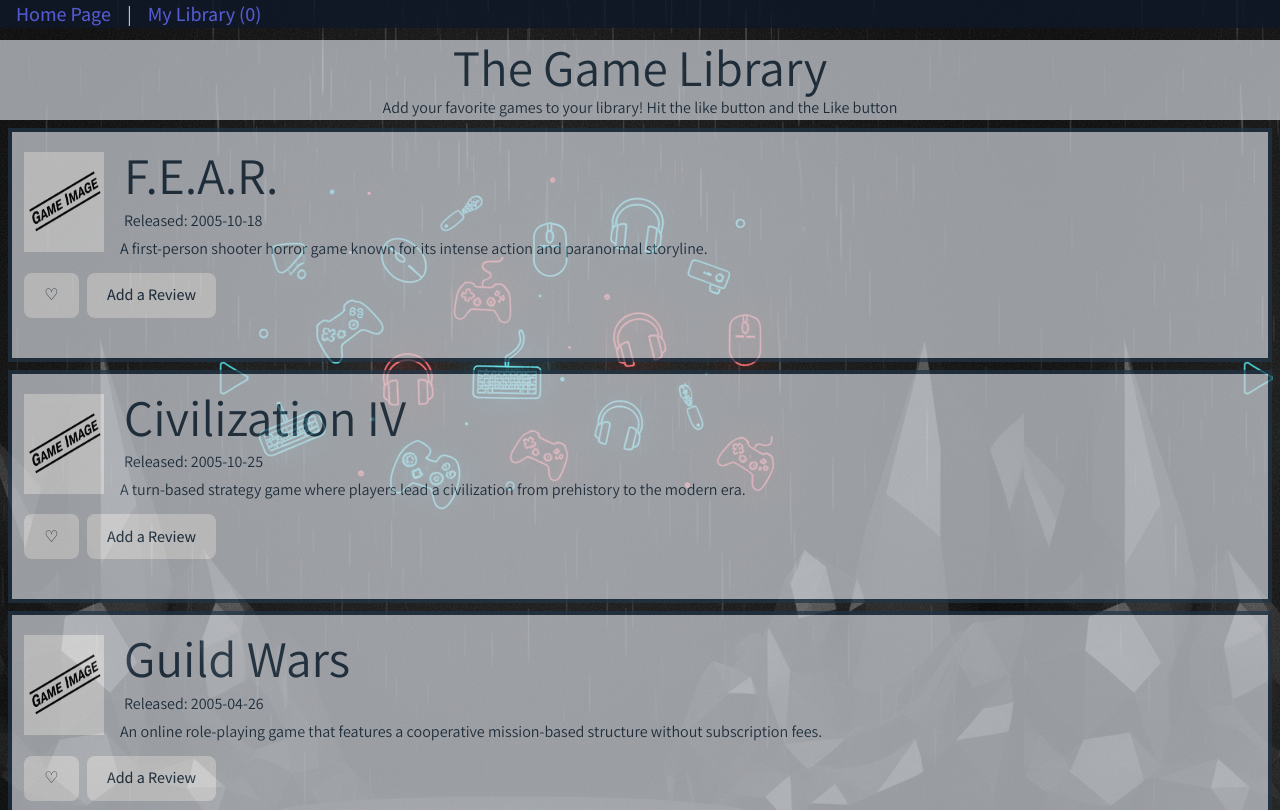
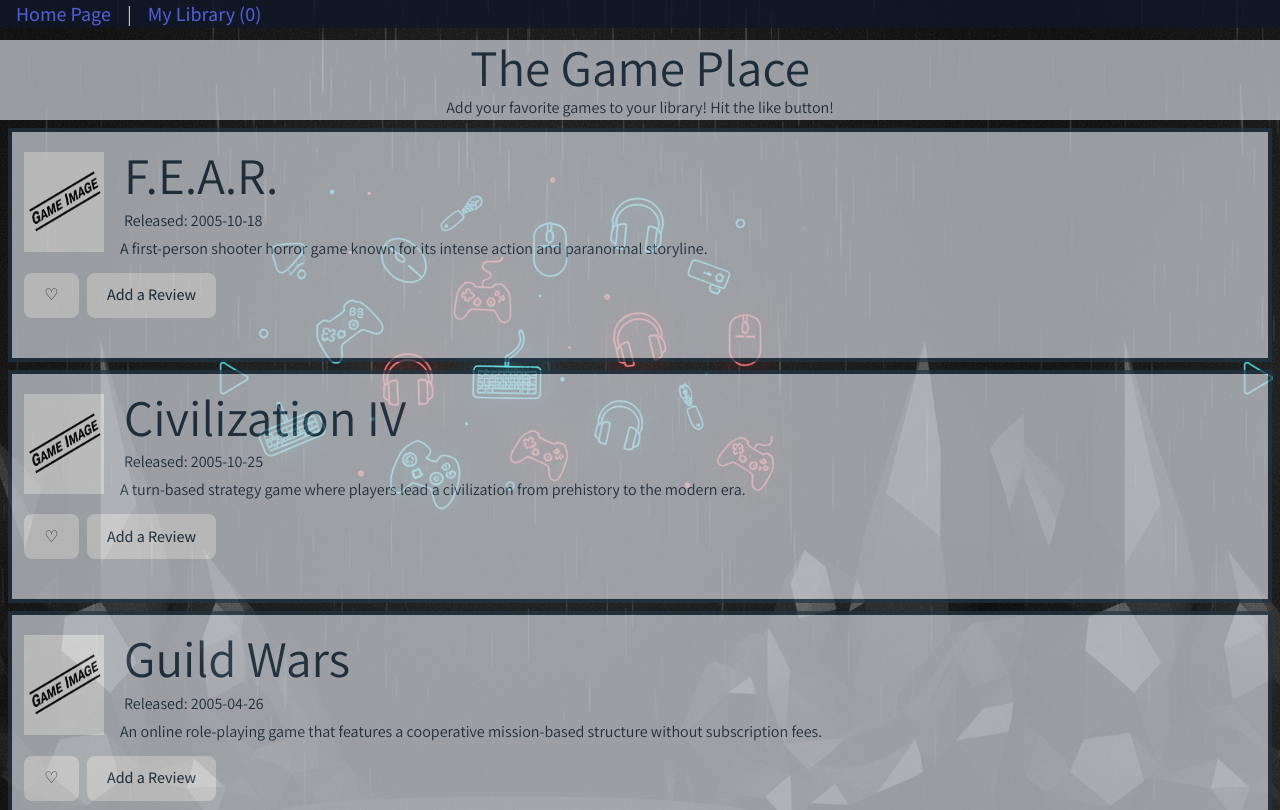
Before and after one commit to Yovel-sys/first-project-video-games, a React (Vite) app: page / in a window 1280 px wide. Shown: the top 810 px of the page. Built offline with nearby package versions, Linux system fonts and the light colour scheme.

Commit message:
added My Library

```diff
--- a/src/App.jsx
+++ b/src/App.jsx
@@ -66,14 +66,10 @@
           <Route
             path="/"
             element={
-              <HomePage
-                allGames={allGames}
-                handleLike={handleLikeWithCount}
-                topBarLikeCount={likeCount}
-              />
+              <HomePage games={allGames} handleLike={handleLikeWithCount} />
             }
           />
-          <Route path="/library" element={<MyLibrary />} />
+          <Route path="/library" element={<MyLibrary games={allGames} />} />
 
           <Route path="/item/:id" element={<ItemPage />} />
           <Route path="/example" element={<ExamplePage />} />
--- /dev/null
+++ b/src/components/GameCard.jsx
@@ -0,0 +1,39 @@
+import GameInteractiveComponent from "./GameInteractiveComponent";
+import gameImagePlaceolder from "../assets/gameImagePlaceholder.png";
+
+export default function GameCard({
+  handleLike,
+  game,
+  reviewText,
+  isReviewing,
+  handleReviewButton,
+  handleReviewText,
+}) {
+  return (
+    <div
+      key={game.id}
+      className="bg-gray-300 opacity-70 border-4 p-3 pb-10 m-2"
+    >
+      <div className="flex items-center">
+        <img src={gameImagePlaceolder} alt="" className="h-25 w-20 mr-4" />
+        <div>
+          <h1 className="m-1">{game.gameName}</h1>
+          <p className="m-1">Released: {game.releaseDate}</p>
+          <p>{game.gameDescription}</p>
+        </div>
+      </div>
+      {handleReviewButton ? (
+        <GameInteractiveComponent
+          onLike={() => {
+            handleLike(game.id);
+          }}
+          isLiked={game.isLiked}
+          isReviewing={isReviewing}
+          handleReviewButton={handleReviewButton}
+          reviewText={reviewText}
+          handleReviewText={handleReviewText}
+        />
+      ) : undefined}
+    </div>
+  );
+}
--- a/src/components/GamesCards.jsx
+++ /dev/null
@@ -1,47 +0,0 @@
-import GameInteractiveComponent from "./GameInteractiveComponent";
-import gameImagePlaceolder from "../assets/gameImagePlaceholder.png";
-
-export default function GamesCards({
-  handleLike,
-  games,
-  reviewText,
-  isReviewing,
-  handleReviewButton,
-  handleReviewText,
-}) {
-  return (
-    <div>
-      {games.map((game) => {
-        return (
-          <div
-            key={game.id}
-            className="bg-gray-300 opacity-70 border-4 p-3 pb-10 m-2"
-          >
-            <div className="flex items-center">
-              <img
-                src={gameImagePlaceolder}
-                alt=""
-                className="h-25 w-20 mr-4"
-              />
-              <div>
-                <h1 className="m-1">{game.gameName}</h1>
-                <p className="m-1">Released: {game.releaseDate}</p>
-                <p>{game.gameDescription}</p>
-              </div>
-            </div>
-            <GameInteractiveComponent
-              onLike={() => {
-                handleLike(game.id);
-              }}
-              isLiked={game.isLiked}
-              isReviewing={isReviewing}
-              handleReviewButton={handleReviewButton}
-              reviewText={reviewText}
-              handleReviewText={handleReviewText}
-            />
-          </div>
-        );
-      })}
-    </div>
-  );
-}
--- a/src/pages/HomePage.jsx
+++ b/src/pages/HomePage.jsx
@@ -1,9 +1,9 @@
 import { useState } from "react";
 import "../app.css";
-import GamesCards from "../components/GamesCards";
+import GameCard from "../components/GameCard";
 import Header from "../components/Header";
 
-export default function HomePage({ allGames, handleLike }) {
+export default function HomePage({ games, handleLike }) {
   const [reviewText, setReviewText] = useState("");
   function handleReviewText(event) {
     setReviewText(event.target.value);
@@ -17,19 +17,24 @@
     <>
       <div className="w-screen">
         <Header
-          mainHeader={"The Game Library"}
+          mainHeader={"The Game Place"}
           seconderyHeader={
-            "Add your favorite games to your library! Hit the like button and the Like button"
+            "Add your favorite games to your library! Hit the like button!"
           }
         />
-        <GamesCards
+
+        {games.map((game) => {
+          return (
+            <GameCard
               handleLike={handleLike}
-          games={allGames}
+              game={game}
               reviewText={reviewText}
               isReviewing={isReviewing}
               handleReviewButton={handleReviewButton}
               handleReviewText={handleReviewText}
             />
+          );
+        })}
       </div>
     </>
   );
--- a/src/pages/MyLibrary.jsx
+++ b/src/pages/MyLibrary.jsx
@@ -1,5 +1,7 @@
 import Header from "../components/Header";
-export default function MyLibrary() {
+import GameCard from "../components/GameCard";
+
+export default function MyLibrary({ games }) {
   return (
     <>
       <div className="w-screen">
@@ -8,6 +10,11 @@
           seconderyHeader="Games you liked will show here!"
         />
       </div>
+      {games.map((game) => {
+        if (game.isLiked === true) {
+          return <GameCard game={game} />;
+        }
+      })}
     </>
   );
 }
```
Lines whose indentation alone changed are shown as unchanged.
